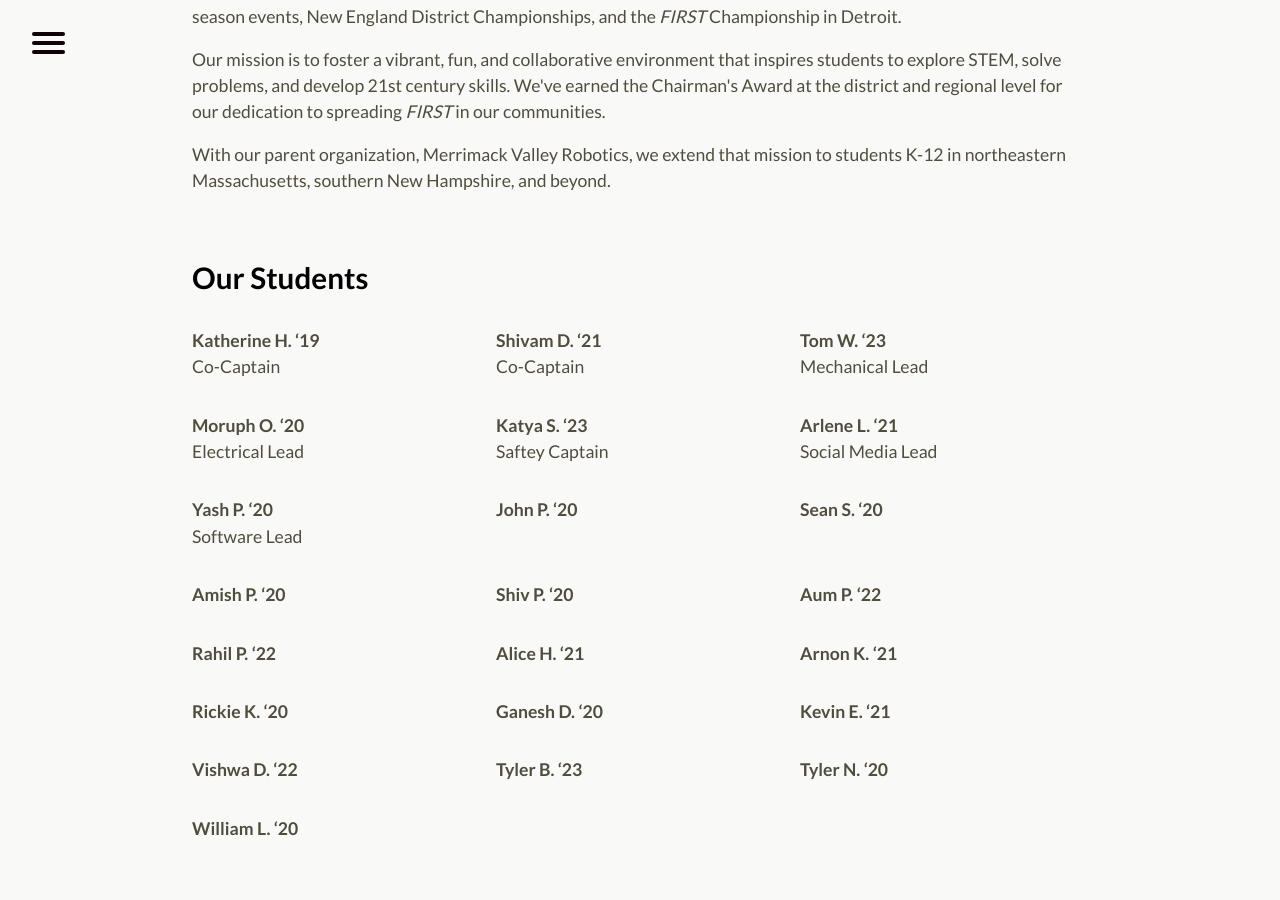
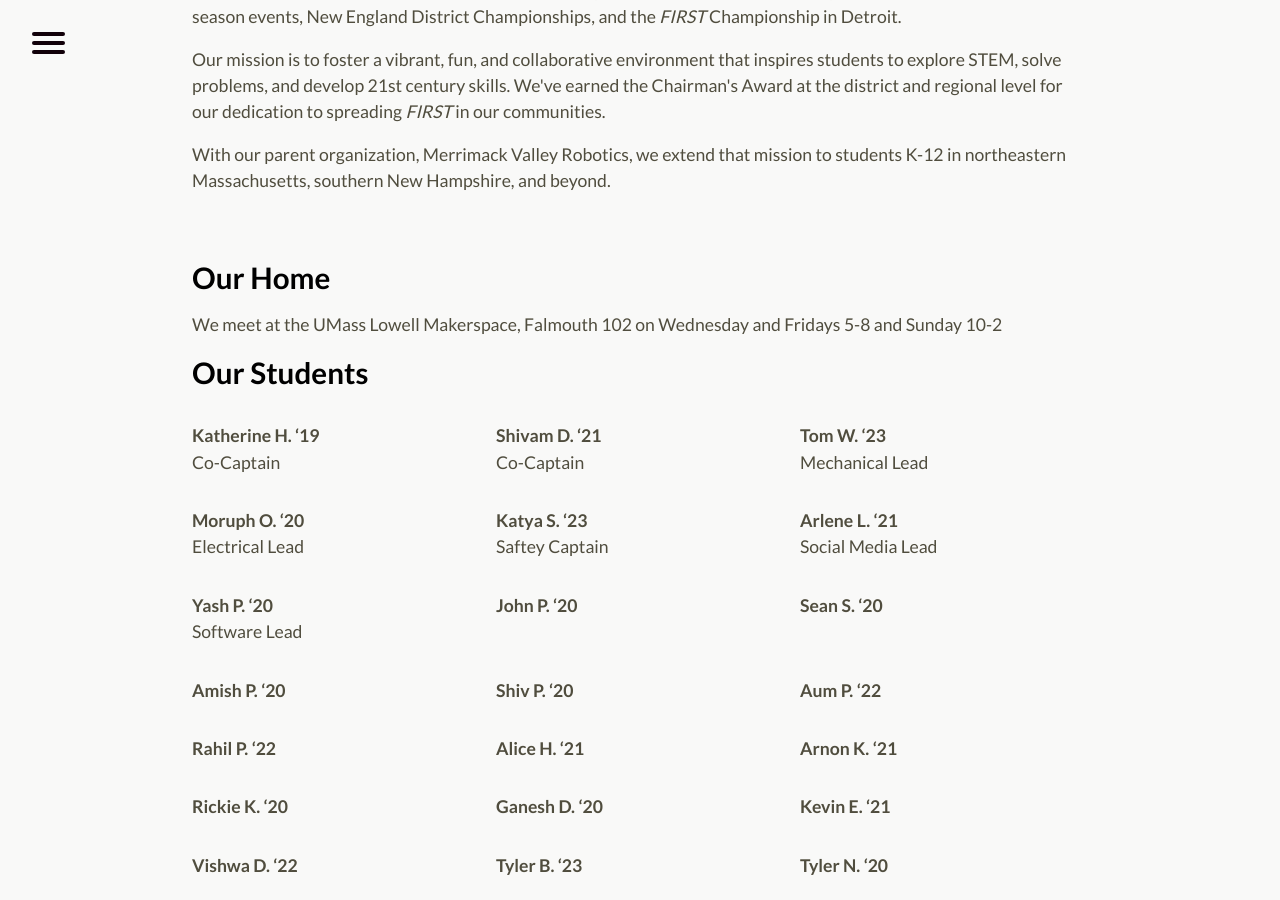
Before and after one commit to perSEVERE-5962/frc5962, a Jekyll site: the page built from about.md, in a window 1280 px wide and 900 px high, scrolled down 880 px. Built offline with Jekyll 4.4.1, drawn with Linux system fonts in a browser that asks for light colours.

Commit message:
Updated About

```diff
--- a/about.md
+++ b/about.md
@@ -29,6 +29,9 @@ story: "<p>In April 2015, a few engineers from Analog Devices approached Dracut
 
 <div class="divider"></div>
 
+## Our Home
+We meet at the UMass Lowell Makerspace, Falmouth 102 on Wednesday and Fridays 5-8 and Sunday 10-2
+
 ## Our Students
 
 <article class="grid three-columns" markdown="1">
```
